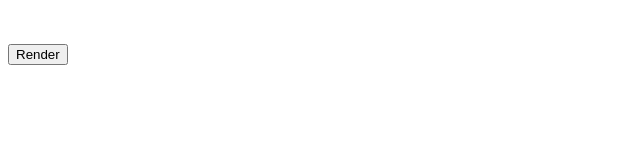
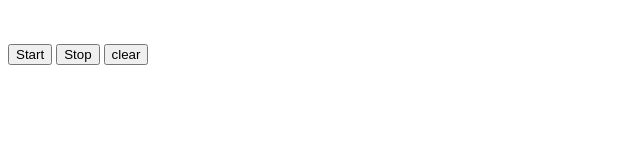
Before and after one commit to ilyakharin/js-oj1n3g, a website: page index.html in a window 1280 px wide. Shown: the whole page, without its empty margins (0-640 px from the left). Drawn offline with Linux system fonts and the light colour scheme.

Commit message:
2 files modified

```diff
--- a/index.html
+++ b/index.html
@@ -2,5 +2,7 @@
   <br />
   <br />
 
-  <button id="test">Render</button>
+  <button id="start">Start</button>
+  <button id="stop">Stop</button>
+  <button id="clear">clear</button>
 </div>
```
Also changed, not shown: index.js (+9 -1 lines).
